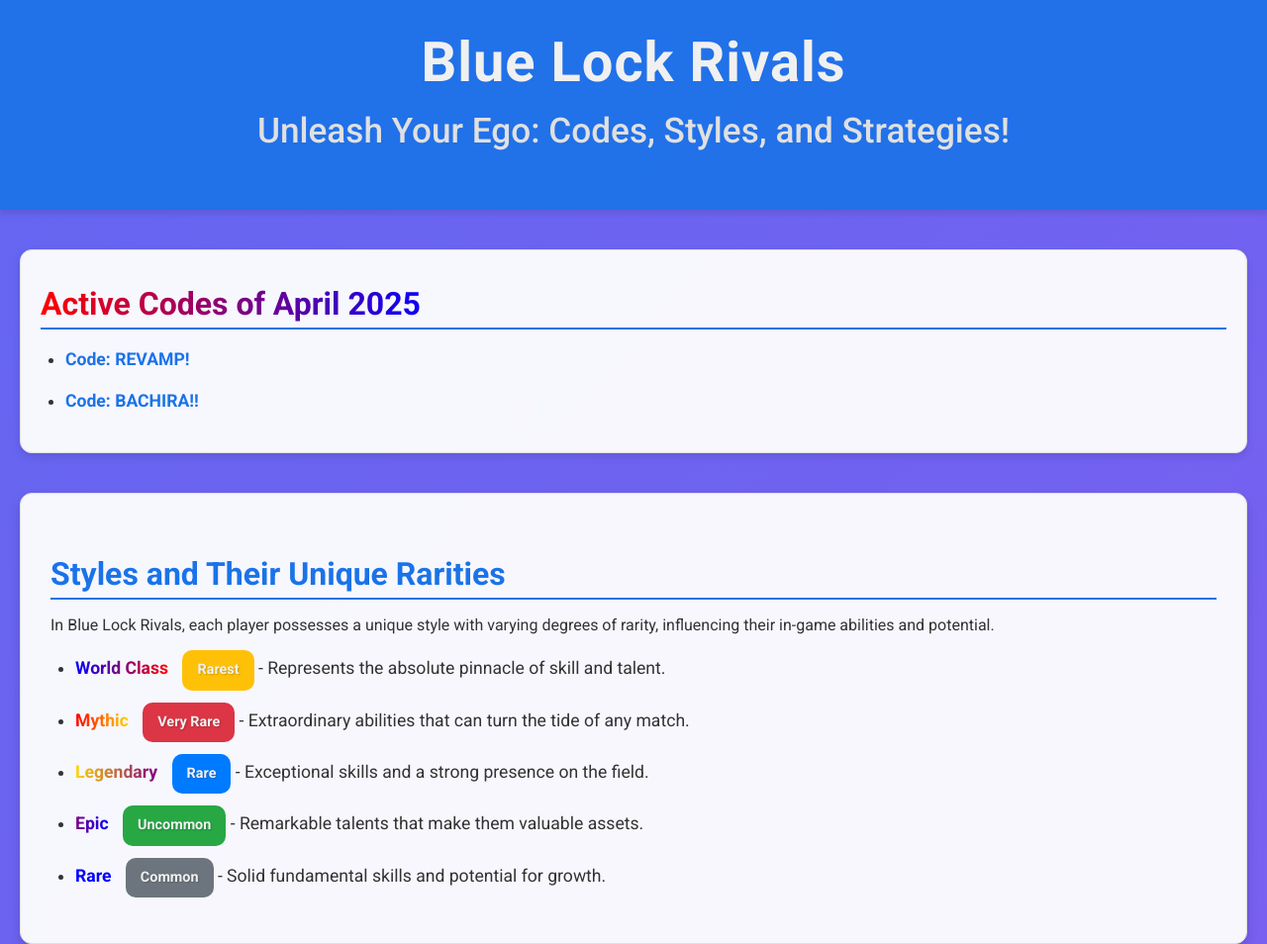
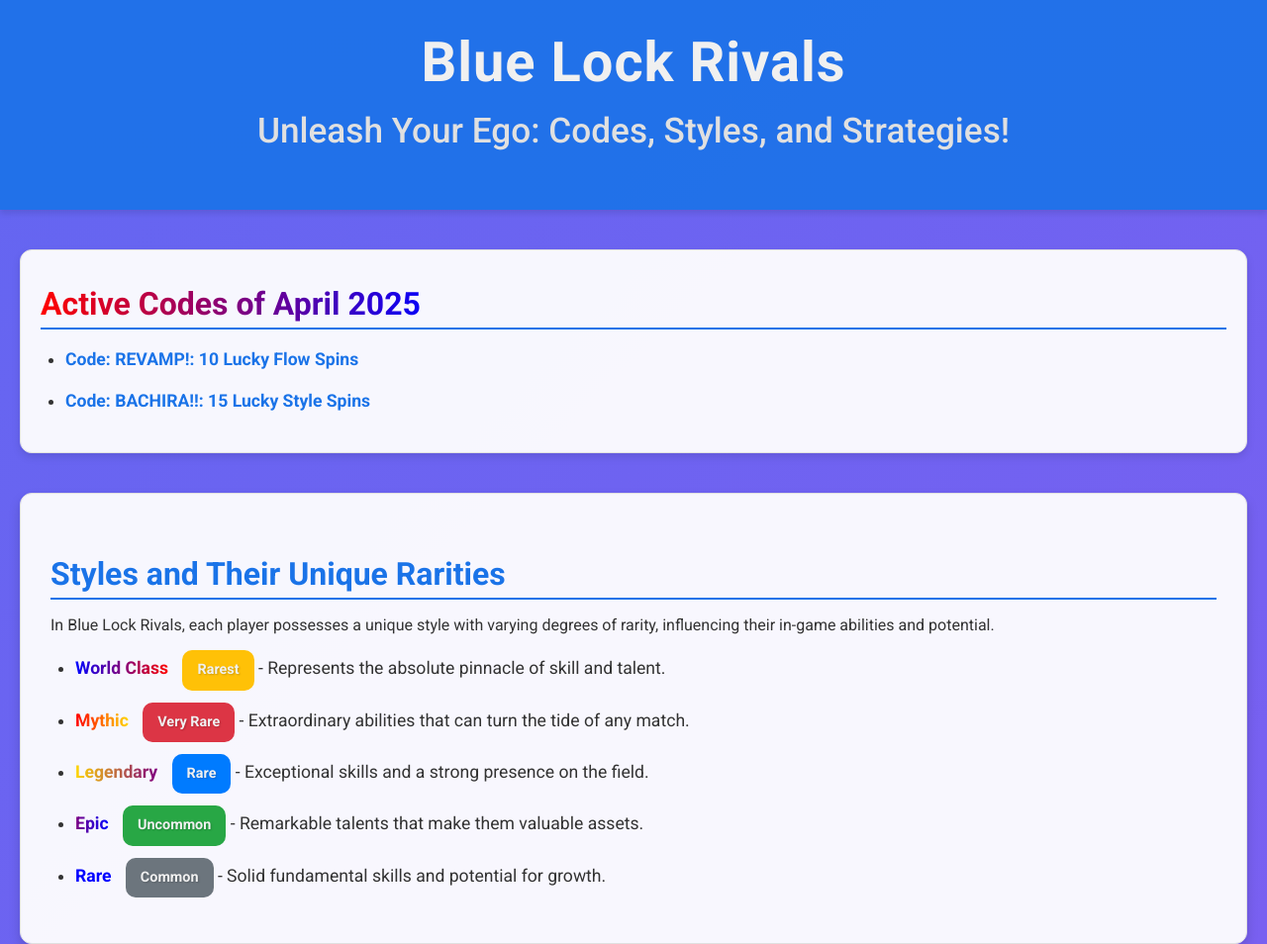
Before and after one commit to Shaurya576/blue-lock-rivals-codes, a plain HTML site: page index.html in a window 1280 px wide. Shown: the top 954 px of the page at 99% size. Drawn offline with Linux system fonts and the light colour scheme.

Commit message:
Update index.html

```diff
--- a/index.html
+++ b/index.html
@@ -223,8 +223,8 @@
     <section id="codes">
         <h2>Active Codes of April 2025</h2>
         <ul>
-            <li><strong>Code: REVAMP!</strong></li>
-            <li><strong>Code: BACHIRA!!</strong></li>
+            <li><strong>Code: REVAMP!: 10 Lucky Flow Spins</strong></li>
+            <li><strong>Code: BACHIRA!!: 15 Lucky Style Spins</strong></li>
         </ul>
     </section>
     <section id="styles">
```
